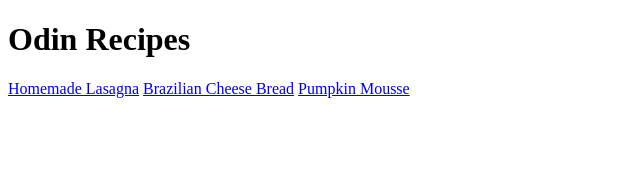
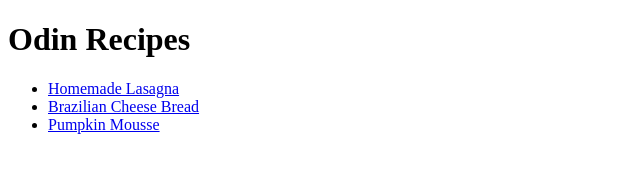
Before and after one commit to ricramcezar/odin-recipes, a plain HTML site: page index.html in a window 1280 px wide. Shown: the whole page, without its empty margins (0-640 px from the left). Drawn offline with Linux system fonts and the light colour scheme.

Commit message:
Add unordered list to links

```diff
--- a/index.html
+++ b/index.html
@@ -7,8 +7,10 @@
 </head>
 <body>
     <h1>Odin Recipes</h1>
-    <a href="./recipes/lasagna.html">Homemade Lasagna</a>
-    <a href="./recipes/cheesebread.html">Brazilian Cheese Bread</a>
-    <a href="./recipes/pumpkinmousse.html">Pumpkin Mousse</a>
+    <ul>
+        <li><a href="./recipes/lasagna.html">Homemade Lasagna</a></li>
+        <li><a href="./recipes/cheesebread.html">Brazilian Cheese Bread</a></li>
+        <li><a href="./recipes/pumpkinmousse.html">Pumpkin Mousse</a></li>
+    </ul>
 </body>
 </html>
```
